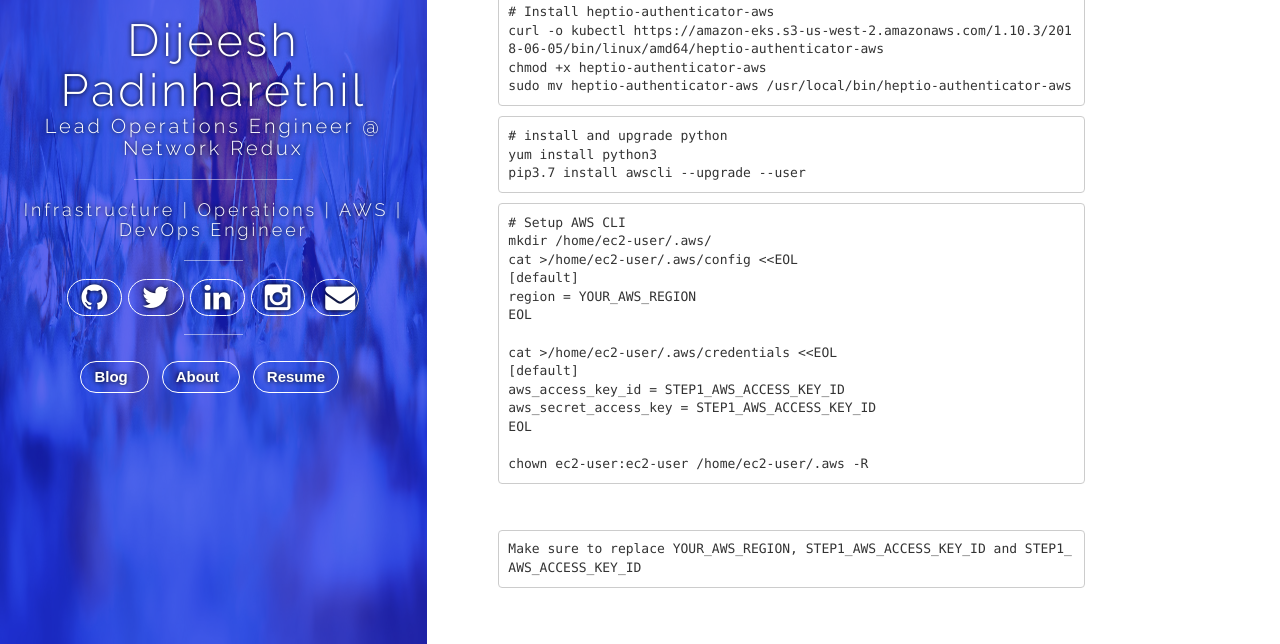
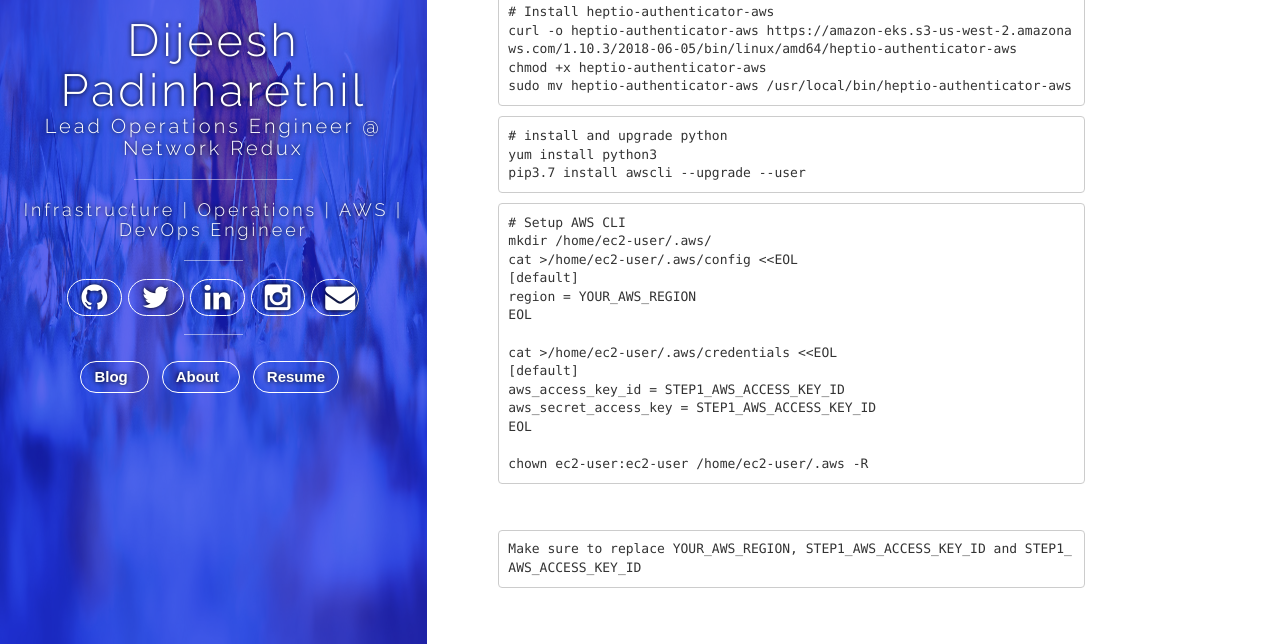
Before and after one commit to dijeesh/dijeesh.github.io-bak, a Jekyll site: the page built from _posts/2018-06-07-Getting-Started-with-AWS-EKS.md, in a window 1280 px wide and 900 px high, scrolled down 3384 px, cut to the strip 256-900 px from the top of the window. Built offline with Jekyll 4.4.1, drawn with Linux system fonts in a browser that asks for light colours; nearby versions of some CDN libraries; comment, search, counter and statistics services are not loaded.

Commit message:
update steps

````diff
--- a/_posts/2018-06-07-Getting-Started-with-AWS-EKS.md
+++ b/_posts/2018-06-07-Getting-Started-with-AWS-EKS.md
@@ -99,7 +99,7 @@ sudo mv kubectl /usr/local/bin/kubectl
 
 ```
 # Install heptio-authenticator-aws
-curl -o kubectl https://amazon-eks.s3-us-west-2.amazonaws.com/1.10.3/2018-06-05/bin/linux/amd64/heptio-authenticator-aws
+curl -o heptio-authenticator-aws https://amazon-eks.s3-us-west-2.amazonaws.com/1.10.3/2018-06-05/bin/linux/amd64/heptio-authenticator-aws
 chmod +x heptio-authenticator-aws
 sudo mv heptio-authenticator-aws /usr/local/bin/heptio-authenticator-aws
 ```
````
